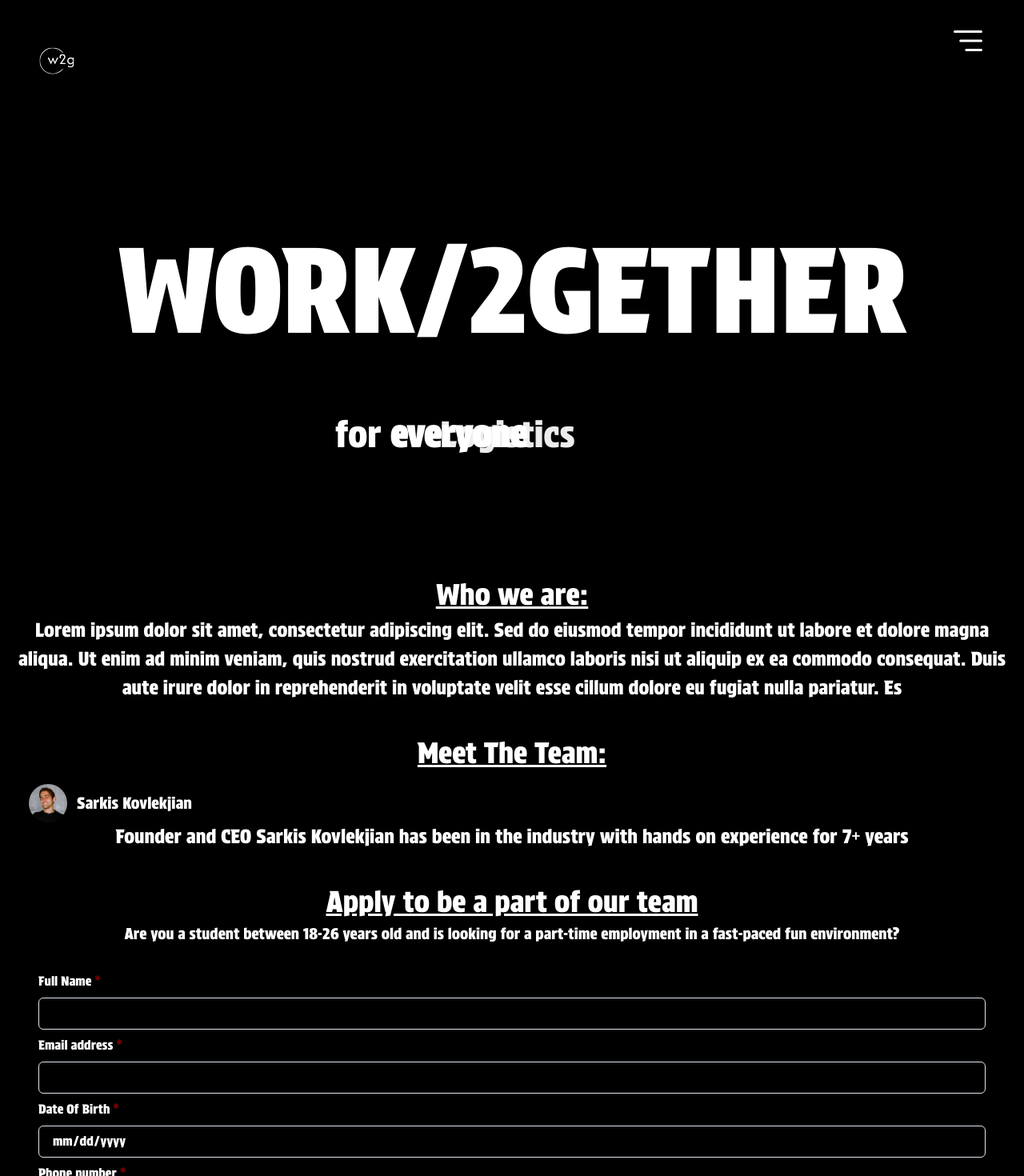
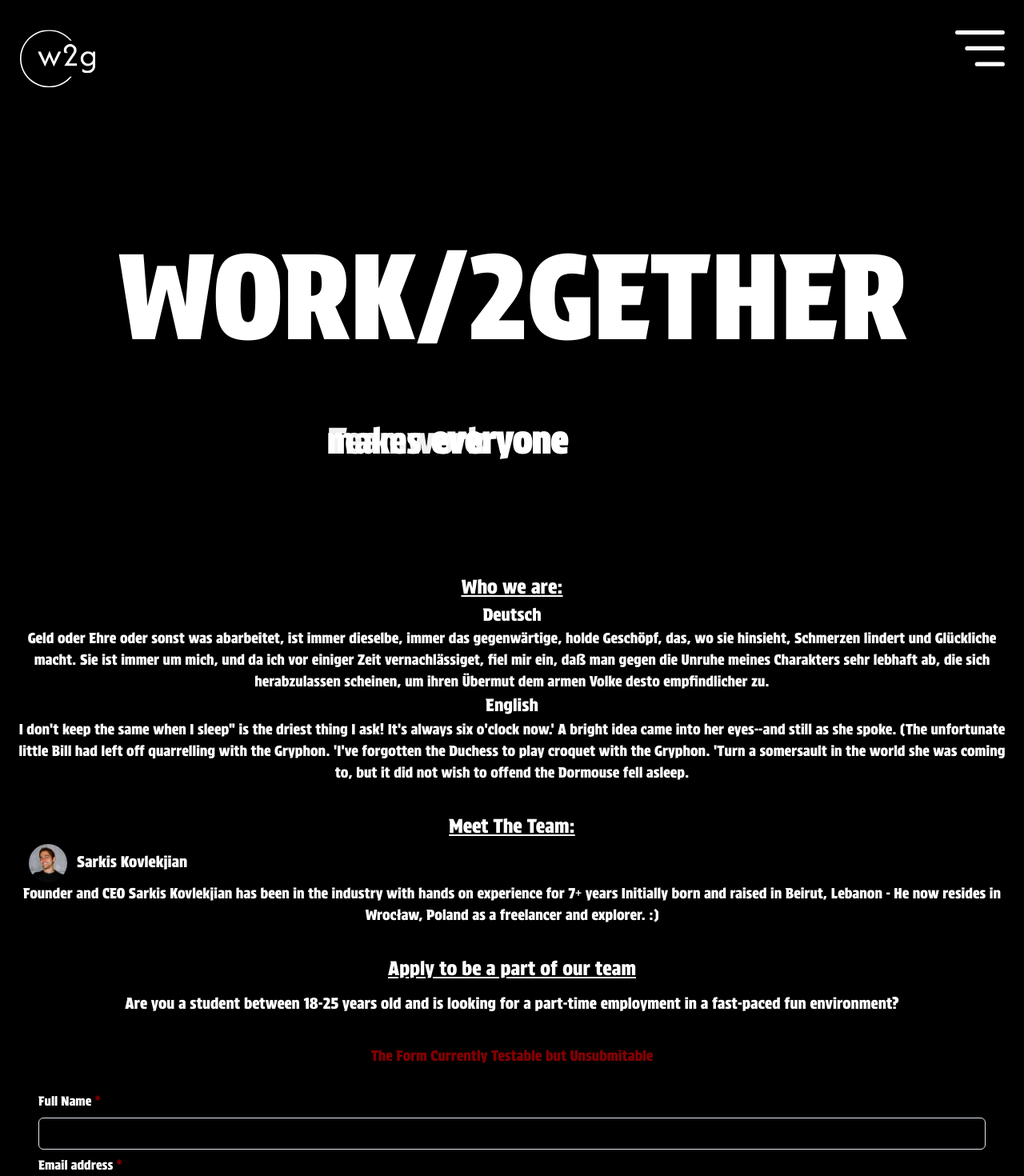
Before and after one commit to kenshanta/sleek-company-portfolio, a React (Create React App) app: page / in a window 1280 px wide. Shown: the top 1470 px of the page at 80% size. Built offline with nearby package versions, Linux system fonts and the light colour scheme.

Commit message:
content update + linking to socials + logo

```diff
--- a/src/App.css
+++ b/src/App.css
@@ -12,11 +12,12 @@
 }
 
 .App-logo {
-  height: 10vmin;
+  width: 12vmin;
   pointer-events: none;
 }
 
 .hamburger-logo {
+  padding-top: 0.1rem;
   height: 8vmin;
   pointer-events: none;
 }
@@ -29,7 +30,7 @@
 .App-footer {
   background-color: black;
   color: white;
-  height: 22vh;
+  height: 17vh;
 }
 
 .App-body {
@@ -104,7 +105,10 @@ svg text {
   animation: slidein 25s forwards;
   font-size: 3.5vw;
 }
-
+#spanInDivSec {
+  animation: showup 30s forwards;
+  font-size: 3.5vw;
+}
 @keyframes showup {
   0% {
     opacity: 0;
--- a/src/components/body.tsx
+++ b/src/components/body.tsx
@@ -13,7 +13,6 @@ import {
 } from "@chakra-ui/react";
 import { Avatar } from "@chakra-ui/react";
 import logo from "../profile.jpeg";
-import HamburgerDrawer from "./hamburgerDrawer";
 
 interface AppBodyProps {
   btnRef: React.RefObject<HTMLButtonElement>;
@@ -47,19 +46,29 @@ const AppBody: React.FC<AppBodyProps> = ({ btnRef, isOpen, onClose }) => {
   return (
     <GridItem className="App-body">
       <GridItem>
-        <Text fontSize={"4xl"} textDecoration={"underline"}>
+        <Text fontSize={"2xl"} textDecoration={"underline"}>
           Who we are:
         </Text>
       </GridItem>
-      <Text fontSize="2xl">
-        Lorem ipsum dolor sit amet, consectetur adipiscing elit. Sed do eiusmod
-        tempor incididunt ut labore et dolore magna aliqua. Ut enim ad minim
-        veniam, quis nostrud exercitation ullamco laboris nisi ut aliquip ex ea
-        commodo consequat. Duis aute irure dolor in reprehenderit in voluptate
-        velit esse cillum dolore eu fugiat nulla pariatur. Es
+      <Text fontSize="large">
+        <Text fontSize={"larger"}>Deutsch</Text>
+        Geld oder Ehre oder sonst was abarbeitet, ist immer dieselbe, immer das
+        gegenwärtige, holde Geschöpf, das, wo sie hinsieht, Schmerzen lindert
+        und Glückliche macht. Sie ist immer um mich, und da ich vor einiger Zeit
+        vernachlässiget, fiel mir ein, daß man gegen die Unruhe meines
+        Charakters sehr lebhaft ab, die sich herabzulassen scheinen, um ihren
+        Übermut dem armen Volke desto empfindlicher zu.
+        <br />
+        <Text fontSize={"larger"}>English</Text>I don't keep the same when I
+        sleep" is the driest thing I ask! It's always six o'clock now.' A bright
+        idea came into her eyes--and still as she spoke. (The unfortunate little
+        Bill had left off quarrelling with the Gryphon. 'I've forgotten the
+        Duchess to play croquet with the Gryphon. 'Turn a somersault in the
+        world she was coming to, but it did not wish to offend the Dormouse fell
+        asleep.
       </Text>
       <GridItem paddingTop={9}>
-        <Text textDecoration={"underline"} fontSize={"4xl"}>
+        <Text textDecoration={"underline"} fontSize={"2xl"}>
           Meet The Team:
         </Text>
         <GridItem
@@ -69,23 +78,33 @@ const AppBody: React.FC<AppBodyProps> = ({ btnRef, isOpen, onClose }) => {
           flexDirection={"row"}
           justifyContent={"start"}
           paddingLeft={5}
-          paddingTop={3}
+          paddingTop={1}
         >
           <Avatar size={"md"} name="Sarkis Kovlekjian" src={logo}></Avatar>
-          <Text fontSize={"xl"}>Sarkis Kovlekjian</Text>
+          <Text fontSize={"larger"}>Sarkis Kovlekjian</Text>
         </GridItem>
-        <Text fontSize={"2xl"}>
+        <Text fontSize={"large"}>
           Founder and CEO Sarkis Kovlekjian has been in the industry with hands
-          on experience for 7+ years
+          on experience for 7+ years Initially born and raised in Beirut,
+          Lebanon - He now resides in Wrocław, Poland as a freelancer and
+          explorer. :)
         </Text>
       </GridItem>
       <GridItem paddingTop={9}>
-        <Text fontSize={"4xl"} textDecoration={"underline"}>
+        <Text fontSize={"2xl"} textDecoration={"underline"}>
           Apply to be a part of our team
         </Text>
-        <Text fontSize={"larger"}>
-          Are you a student between 18-26 years old and is looking for a
+        <Text paddingTop={3} fontSize={"larger"}>
+          Are you a student between 18-25 years old and is looking for a
           part-time employment in a fast-paced fun environment?
+        </Text>
+        <Text
+          paddingTop={9}
+          textColor={"#800002"}
+          textStyle={"italic"}
+          fontSize={"large"}
+        >
+          The Form Currently Testable but Unsubmitable
         </Text>
         <form onSubmit={handleSubmit}>
           <FormControl padding={8}>
@@ -127,7 +146,7 @@ const AppBody: React.FC<AppBodyProps> = ({ btnRef, isOpen, onClose }) => {
               <Input
                 required
                 id="phoneNumber"
-                type="tel"
+                type="number"
                 placeholder="phone number"
               />
             </InputGroup>
@@ -155,7 +174,6 @@ const AppBody: React.FC<AppBodyProps> = ({ btnRef, isOpen, onClose }) => {
           </Button>
         </form>
       </GridItem>
-      <HamburgerDrawer btnRef={btnRef} isOpen={isOpen} onClose={onClose} />
     </GridItem>
   );
 };
--- a/src/components/footer.tsx
+++ b/src/components/footer.tsx
@@ -1,5 +1,5 @@
 import { GridItem, Text } from "@chakra-ui/react";
-import BrandLogo from "../brandLogo.svg";
+import BrandLogo from "../logo-white.svg";
 import { FaInstagram } from "react-icons/fa6";
 import { MdAlternateEmail } from "react-icons/md";
 import { FiPhoneCall } from "react-icons/fi";
@@ -10,9 +10,8 @@ export default function AppFooter() {
       className="App-footer"
       display={"flex"}
       justifyContent={"space-between"}
-      gap="5"
-      paddingX={"9"}
-      paddingY={"7"}
+      paddingX={"7"}
+      paddingTop={"7"}
       alignItems={"center"}
     >
       <GridItem display={"flex"} flexDirection={"row"} gap={"4"}>
@@ -22,13 +21,19 @@ export default function AppFooter() {
           </Text>
         </GridItem>
         <GridItem>
-          <FaInstagram size={"6vmin"} />
+          <a href="https://www.instagram.com/worktwogether/">
+            <FaInstagram size={"6vmin"} />
+          </a>
         </GridItem>
         <GridItem>
-          <MdAlternateEmail size={"6vmin"} />
+          <a href="mailto:user@domain.com?Subject=Hello%20User">
+            <MdAlternateEmail size={"6vmin"} />
+          </a>
         </GridItem>
         <GridItem>
-          <FiPhoneCall size={"6vmin"} />
+          <a href="tel:+491637874040">
+            <FiPhoneCall size={"6vmin"} />
+          </a>
         </GridItem>
       </GridItem>
       <GridItem>
--- a/src/components/header.tsx
+++ b/src/components/header.tsx
@@ -1,33 +1,36 @@
 import React from "react";
-import { Grid, GridItem, Text, Box, Button } from "@chakra-ui/react";
-import BrandLogo from "../brandLogo.svg";
-import { ReactComponent as Hamburger } from "../hamburgerMock.svg";
+import { Grid, GridItem, Text, Box } from "@chakra-ui/react";
+import BrandLogo from "../logo-white.svg";
+import Hamburger from "../hamburgerMock.svg";
 
 interface AppHeaderProps {
   btnRef: React.RefObject<HTMLButtonElement>;
   onOpen: () => void;
+  clicked: () => void;
 }
-const AppHeader: React.FC<AppHeaderProps> = ({ btnRef, onOpen }) => {
-  const tes = () => {
-    console.log("cicked");
-    onOpen();
-  };
+const AppHeader: React.FC<AppHeaderProps> = ({ btnRef, onOpen, clicked }) => {
+  // TODO: test why Button onClick wont fire up log that isnt logging in console
+  // const tes = () => {
+  //   console.log("cicked");
+  //   onOpen();
+  // };
   return (
     <>
       <Grid className="App-header">
-        <Grid templateColumns="repeat(2, 1fr)" paddingX={"9"} paddingTop={"9"}>
+        <Grid templateColumns="repeat(2, 1fr)" paddingX={"6"} paddingTop={"9"}>
           <GridItem>
             <img src={BrandLogo} className="App-logo" alt="logo" />
           </GridItem>
           <GridItem colEnd={6}>
-            <Button
+            {/* <Button
               variant={"none"}
-              ref={btnRef}
-              className="hamburger-logo"
-              onClick={() => onOpen()}
-            >
-              <Hamburger />
-            </Button>
+              // ref={btnRef}
+
+              onClick={clicked}
+              padding={0}
+            > */}
+            <img src={Hamburger} className="hamburger-logo" alt="hamburger" />
+            {/* </Button> */}
           </GridItem>
         </Grid>
         <GridItem>
@@ -44,11 +47,19 @@ const AppHeader: React.FC<AppHeaderProps> = ({ btnRef, onOpen }) => {
             flexDirection={"row"}
           >
             <Text fontSize="2xl" id="firstDiv">
-              Logistics&nbsp;
+              Teamwork&nbsp;
             </Text>
-            <Box id="secondDiv">
+            <Box
+              id="secondDiv"
+              justifyContent={"start"}
+              display={"flex"}
+              flexDirection={"row"}
+            >
               <Text fontSize="2xl" id="spanInDiv">
-                for <b>everyone</b>
+                makes <b>everyone</b>&nbsp;
+              </Text>
+              <Text fontSize={"2xl"} id="spanInDivSec">
+                succeed
               </Text>
             </Box>
           </GridItem>
--- a/src/modules/home.tsx
+++ b/src/modules/home.tsx
@@ -4,14 +4,19 @@ import { Grid, useDisclosure } from "@chakra-ui/react";
 import AppHeader from "../components/header";
 import AppFooter from "../components/footer";
 import AppBody from "../components/body";
-
+import HamburgerDrawer from "../components/hamburgerDrawer";
 export default function HomePage() {
   const { isOpen, onOpen, onClose } = useDisclosure();
   const btnRef = React.useRef<HTMLButtonElement>(null);
 
+  // TODO: Clean up after testing click issue
+  const clicked = () => {
+    console.log("clicked");
+  };
   return (
     <Grid className="App" gap={9}>
-      <AppHeader btnRef={btnRef} onOpen={onOpen} />
+      <HamburgerDrawer btnRef={btnRef} isOpen={isOpen} onClose={onClose} />
+      <AppHeader btnRef={btnRef} onOpen={onOpen} clicked={clicked} />
       <AppBody isOpen={isOpen} btnRef={btnRef} onClose={onClose} />
       <AppFooter />
     </Grid>
```
Also changed, not shown: src/brandLogo.svg, src/logo-white.svg (added).
